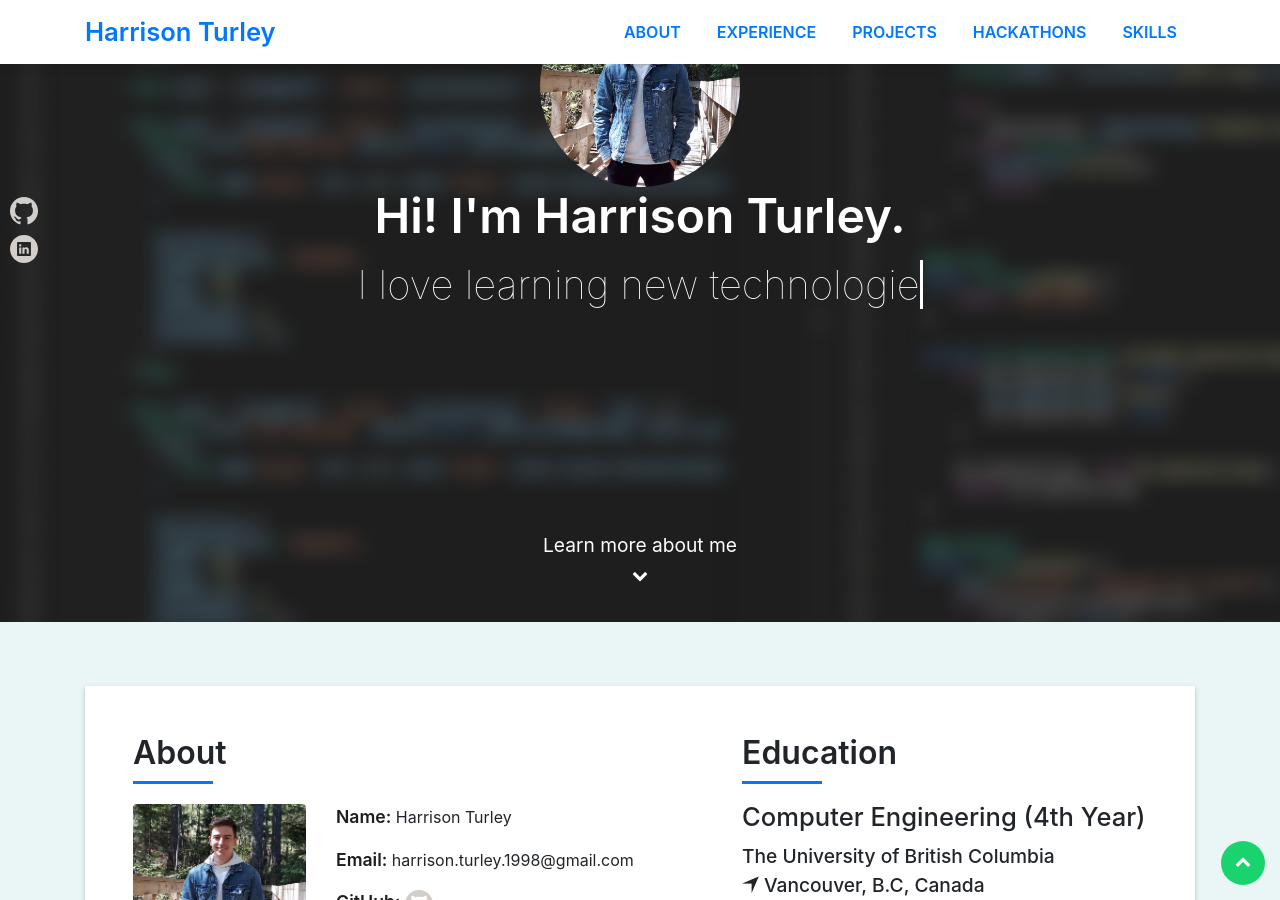
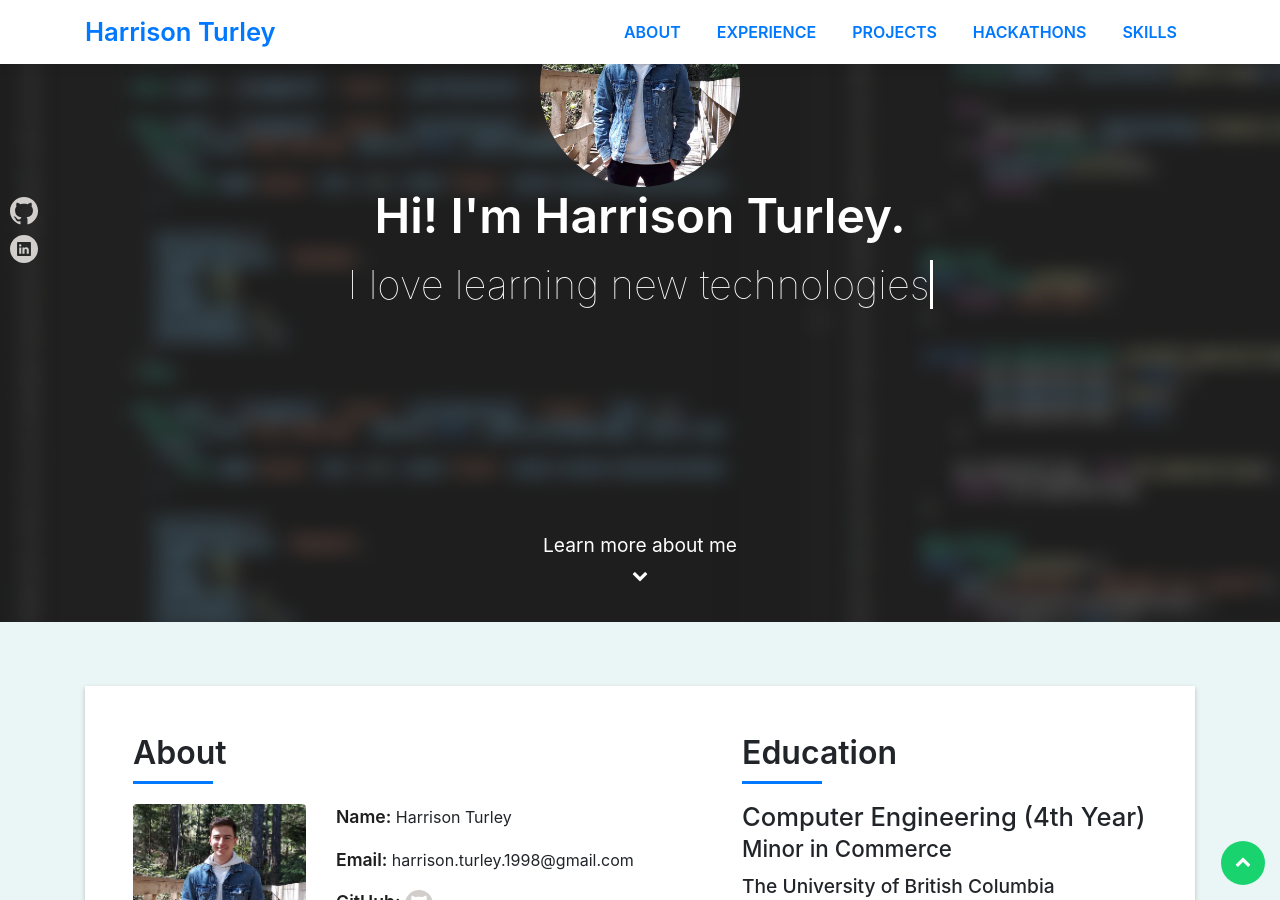
Before and after one commit to harrisonturley/harrisonturley.github.io, a Jekyll site: the page built from index.html, in a window 1280 px wide and 900 px high, scrolled down 278 px. Built offline with Jekyll 4.4.1, drawn with Linux system fonts in a browser that asks for light colours; some web fonts are replaced; some of the changed text lies outside the part shown.

Commit message:
Add minor and update summary

```diff
--- a/_config.yml
+++ b/_config.yml
@@ -17,7 +17,7 @@
 avatar:               "true"
 email:                "harrison.turley.1998@gmail.com"
 personal_title:       "3rd Year Computer Engineering Student"
-summary:              "I am currently studying Computer Engineering at the University of British Columbia.  I have experience in the technology industry both as a Software Engineer and a Quality Assurance tester.  I have a passion for learning new technologies and building software that can positively impact people's lives.  If you want to say hi, please feel free to contact me using the details provided!"
+summary:              "I am a software developer and self-professed tech geek! I find that there's nothing better than stepping back and seeing the final product of a development phase come together. I love problem solving and the excitement that comes from fixing that one bug that has been plaguing the project, or making a breakthrough on implementing a new feature.<br/><br/>From my past projects and work, I have found that I most enjoy working on software applications. Desktop or mobile; front end, back end, or full stack, I enjoy all kinds of user-level application development.<br/><br/>I am a huge fan of coding collaboratively and working out loud. I love hearing about the challenges that my teammates are tackling and seeing where I can help them.<br/><br/>If you would like to chat, I am always interested in talking to new people with shared interests! "
 
 experience_toggle:    true
 education_toggle:     true
--- a/_layouts/resume.html
+++ b/_layouts/resume.html
@@ -132,6 +132,7 @@
                   <div class="row">
                     <div class="col-md-12">
                       <p class="about-degree">Computer Engineering (4th Year)</p>
+                      <p class="about-minor">Minor in Commerce</p>
                       <p class="about-uni">The University of British Columbia<br /><i class="ion ion-navigate"></i> Vancouver, B.C, Canada</p>
                       <p>September, 2016 - Present</p>
                       <ul>
--- a/_sass/_resume.scss
+++ b/_sass/_resume.scss
@@ -440,8 +440,16 @@
 
   .about-degree {
     font-weight: 500;
+    margin: 0 0 0.5rem;
+    font-size: 1.6rem;
+    line-height: 1;
+    position: relative;
+  }
+
+  .about-minor {
+    font-weight: 500;
     margin: 0 0 0.75rem;
-    font-size: 1.6rem;
+    font-size: 1.4rem;
     line-height: 1;
     position: relative;
   }
```
